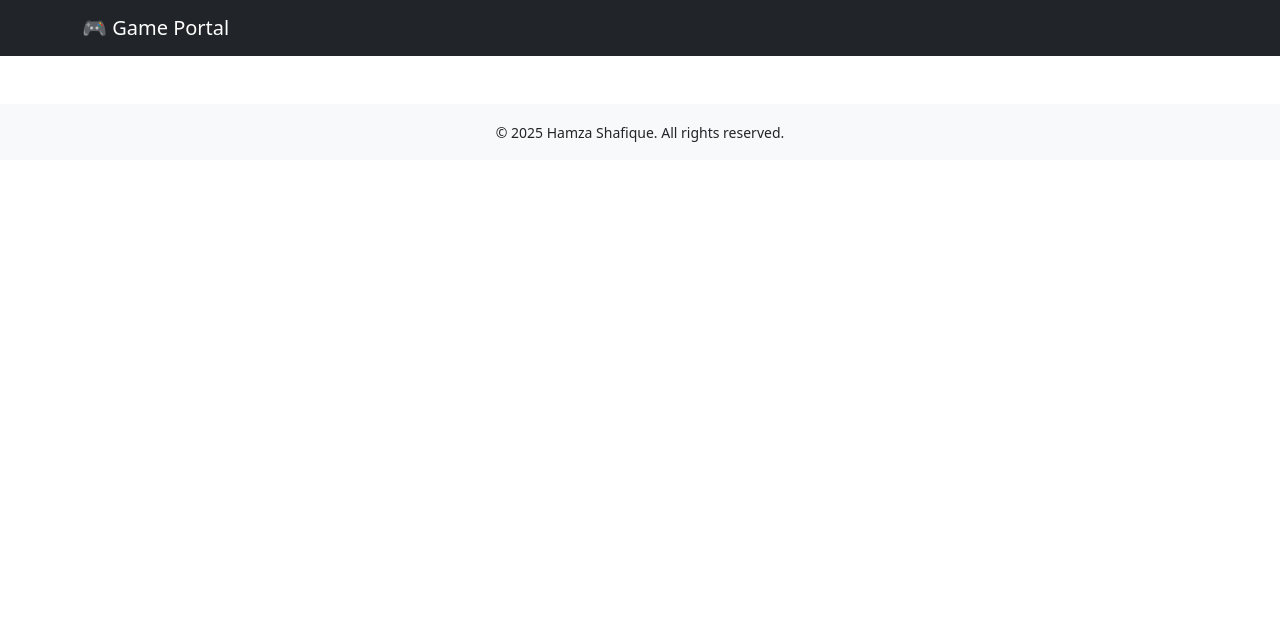
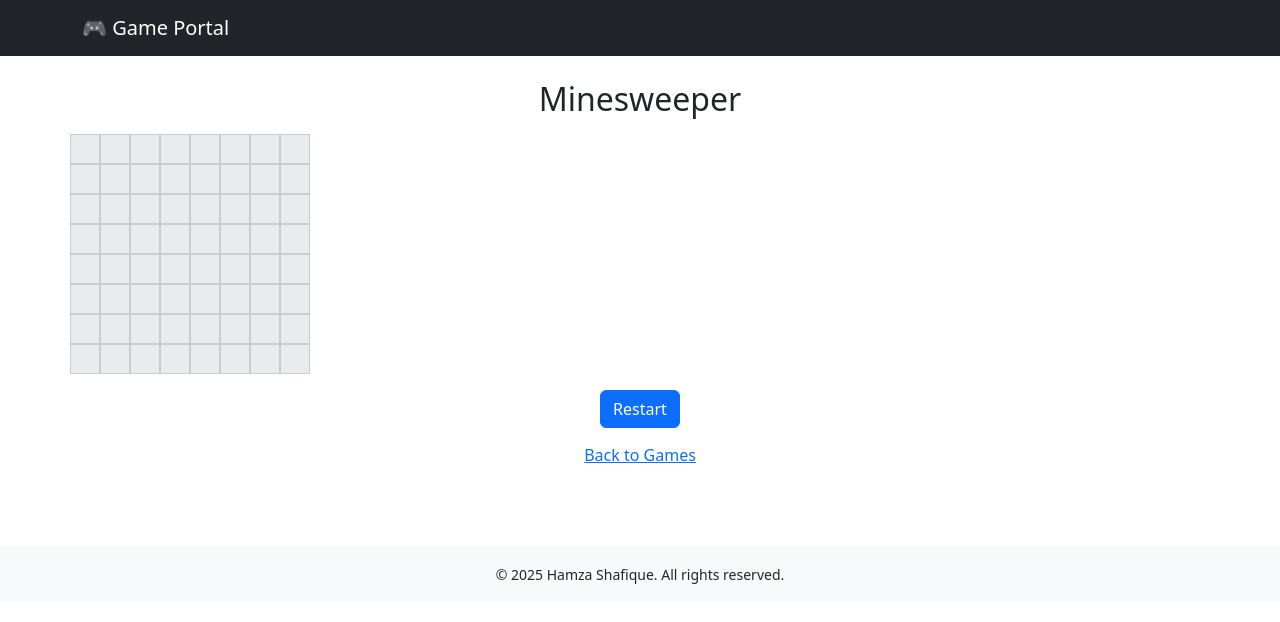
Before and after one commit to hamzash750/FreeGameRoom, an Angular app in the folder game-portal/: page /minesweeper in a window 1280 px wide. Before the commit this address led to /. Shown: the top 622 px of the page. Built offline with nearby package versions, Linux system fonts and the light colour scheme.

Commit message:
Add Minesweeper game

```diff
--- a/game-portal/src/app/app.routes.ts
+++ b/game-portal/src/app/app.routes.ts
@@ -4,11 +4,13 @@ import { GameList } from './pages/game-list/game-list';
 import { TicTacToe } from './pages/tic-tac-toe/tic-tac-toe';
 import { SnakeGame } from './pages/snake-game/snake-game';
 import { MemoryGame } from './pages/memory-game/memory-game';
+import { Minesweeper } from './pages/minesweeper/minesweeper';
 
 export const routes: Routes = [
   { path: '', component: GameList },
   { path: 'tic-tac-toe', component: TicTacToe },
   { path: 'snake', component: SnakeGame },
   { path: 'memory', component: MemoryGame },
+  { path: 'minesweeper', component: Minesweeper },
   { path: 'game/:id', component: GameDetail },
 ];
--- a/game-portal/src/app/app.ts
+++ b/game-portal/src/app/app.ts
@@ -12,8 +12,8 @@ export class App {
     this.title.setTitle('Free Game Portal - Play Browser Games');
 
     this.meta.addTags([
-      { name: 'description', content: 'Enjoy free classic browser games like Tic Tac Toe, Snake, and Memory Game. No login required.' },
-      { name: 'keywords', content: 'Free games, Angular games, browser games, tic tac toe, snake, memory, HTML5 games' },
+      { name: 'description', content: 'Enjoy free classic browser games like Tic Tac Toe, Snake, Memory Game and Minesweeper. No login required.' },
+      { name: 'keywords', content: 'Free games, Angular games, browser games, tic tac toe, snake, memory, minesweeper, HTML5 games' },
       { name: 'author', content: 'Hamza Shafique' },
       { name: 'robots', content: 'index, follow' },
       { name: 'viewport', content: 'width=device-width, initial-scale=1' },
--- a/game-portal/src/app/pages/game-list/game-list.ts
+++ b/game-portal/src/app/pages/game-list/game-list.ts
@@ -29,6 +29,12 @@ games = [
     name: 'Memory Game',
     description: 'Match the cards!',
    icon: 'https://cdn-icons-png.flaticon.com/512/3050/3050525.png'
+  },
+  {
+    route: '/minesweeper',
+    name: 'Minesweeper',
+    description: 'Clear the field without hitting mines.',
+    icon: 'https://img.icons8.com/ios-filled/200/000000/minesweeper.png'
   }
 ];
 
--- /dev/null
+++ b/game-portal/src/app/pages/minesweeper/minesweeper.css
@@ -0,0 +1,20 @@
+.board .row {
+  display: flex;
+}
+
+.cell {
+  width: 30px;
+  height: 30px;
+  border: 1px solid #ccc;
+  background: #e9ecef;
+  padding: 0;
+  line-height: 1;
+}
+
+.cell:focus {
+  outline: none;
+}
+
+.cell span {
+  pointer-events: none;
+}
--- /dev/null
+++ b/game-portal/src/app/pages/minesweeper/minesweeper.html
@@ -0,0 +1,20 @@
+<div class="container py-4 text-center">
+  <h2 class="mb-3">Minesweeper</h2>
+  <div class="board mx-auto mb-3">
+    <div class="row" *ngFor="let row of board; let y = index">
+      <button class="cell" *ngFor="let cell of row; let x = index"
+              (click)="reveal(cell, x, y)"
+              (contextmenu)="toggleFlag(cell); $event.preventDefault()">
+        <span *ngIf="cell.revealed">
+          <span *ngIf="cell.mine">💣</span>
+          <span *ngIf="!cell.mine && cell.adjacent > 0">{{cell.adjacent}}</span>
+        </span>
+        <span *ngIf="!cell.revealed && cell.flagged">🚩</span>
+      </button>
+    </div>
+  </div>
+  <p *ngIf="gameOver && remaining === 0" class="text-success">You Win!</p>
+  <p *ngIf="gameOver && remaining > 0" class="text-danger">Game Over!</p>
+  <button class="btn btn-primary" (click)="reset()">Restart</button>
+  <a routerLink="/" class="btn btn-link d-block mt-2">Back to Games</a>
+</div>
--- /dev/null
+++ b/game-portal/src/app/pages/minesweeper/minesweeper.ts
@@ -0,0 +1,114 @@
+import { CommonModule } from '@angular/common';
+import { Component } from '@angular/core';
+import { RouterModule } from '@angular/router';
+
+interface Cell {
+  mine: boolean;
+  revealed: boolean;
+  flagged: boolean;
+  adjacent: number;
+}
+
+@Component({
+  selector: 'app-minesweeper',
+  standalone: true,
+  imports: [CommonModule, RouterModule],
+  templateUrl: './minesweeper.html',
+  styleUrl: './minesweeper.css'
+})
+export class Minesweeper {
+  width = 8;
+  height = 8;
+  mines = 10;
+  board: Cell[][] = [];
+  gameOver = false;
+  remaining = 0;
+
+  constructor() {
+    this.reset();
+  }
+
+  reset(): void {
+    this.remaining = this.width * this.height - this.mines;
+    this.gameOver = false;
+    this.board = Array.from({ length: this.height }, () =>
+      Array.from({ length: this.width }, () => ({ mine: false, revealed: false, flagged: false, adjacent: 0 }))
+    );
+    // place mines
+    let placed = 0;
+    while (placed < this.mines) {
+      const x = Math.floor(Math.random() * this.width);
+      const y = Math.floor(Math.random() * this.height);
+      const cell = this.board[y][x];
+      if (!cell.mine) {
+        cell.mine = true;
+        placed++;
+      }
+    }
+    // calculate adjacent counts
+    for (let y = 0; y < this.height; y++) {
+      for (let x = 0; x < this.width; x++) {
+        if (!this.board[y][x].mine) {
+          this.board[y][x].adjacent = this.countAdjacent(x, y);
+        }
+      }
+    }
+  }
+
+  private countAdjacent(x: number, y: number): number {
+    let count = 0;
+    for (let dy = -1; dy <= 1; dy++) {
+      for (let dx = -1; dx <= 1; dx++) {
+        if (dx === 0 && dy === 0) continue;
+        const nx = x + dx;
+        const ny = y + dy;
+        if (nx >= 0 && ny >= 0 && nx < this.width && ny < this.height && this.board[ny][nx].mine) {
+          count++;
+        }
+      }
+    }
+    return count;
+  }
+
+  reveal(cell: Cell, x: number, y: number): void {
+    if (this.gameOver || cell.revealed || cell.flagged) return;
+    cell.revealed = true;
+    if (cell.mine) {
+      this.gameOver = true;
+      this.revealAll();
+      return;
+    }
+    this.remaining--;
+    if (cell.adjacent === 0) {
+      for (let dy = -1; dy <= 1; dy++) {
+        for (let dx = -1; dx <= 1; dx++) {
+          if (dx === 0 && dy === 0) continue;
+          const nx = x + dx;
+          const ny = y + dy;
+          if (nx >= 0 && ny >= 0 && nx < this.width && ny < this.height) {
+            const neighbor = this.board[ny][nx];
+            if (!neighbor.revealed && !neighbor.flagged) {
+              this.reveal(neighbor, nx, ny);
+            }
+          }
+        }
+      }
+    }
+    if (this.remaining === 0) {
+      this.gameOver = true;
+    }
+  }
+
+  toggleFlag(cell: Cell): void {
+    if (this.gameOver || cell.revealed) return;
+    cell.flagged = !cell.flagged;
+  }
+
+  private revealAll(): void {
+    for (const row of this.board) {
+      for (const c of row) {
+        c.revealed = true;
+      }
+    }
+  }
+}
--- a/game-portal/src/index.html
+++ b/game-portal/src/index.html
@@ -5,21 +5,21 @@
 
   <!-- ✅ Title and SEO Meta -->
   <title>Free Game Portal - Play Browser Games</title>
-  <meta name="description" content="Play classic browser games built with Angular and Bootstrap. Enjoy Tic Tac Toe, Snake, and more — no login needed.">
-  <meta name="keywords" content="Free games, browser games, Angular, Tic Tac Toe, Snake game, Memory game">
+  <meta name="description" content="Play classic browser games built with Angular and Bootstrap. Enjoy Tic Tac Toe, Snake, Minesweeper and more — no login needed.">
+  <meta name="keywords" content="Free games, browser games, Angular, Tic Tac Toe, Snake game, Memory game, Minesweeper">
   <meta name="author" content="Hamza Shafique">
   <meta name="robots" content="index, follow">
   <meta name="viewport" content="width=device-width, initial-scale=1.0">
 
   <!-- ✅ Open Graph Tags for social sharing -->
   <meta property="og:title" content="Free Game Portal" />
-  <meta property="og:description" content="Play browser games like Tic Tac Toe and Snake for free!" />
+  <meta property="og:description" content="Play browser games like Tic Tac Toe, Snake and Minesweeper for free!" />
   <meta property="og:image" content="https://hamzash750.github.io/FreeGameRoom/preview.png" />
   <meta property="og:url" content="https://hamzash750.github.io/FreeGameRoom/" />
   <meta property="og:type" content="website" />
   <meta name="twitter:card" content="summary_large_image" />
   <meta name="twitter:title" content="Free Game Portal" />
-  <meta name="twitter:description" content="Enjoy browser games like Tic Tac Toe and Snake for free!" />
+  <meta name="twitter:description" content="Enjoy browser games like Tic Tac Toe, Snake and Minesweeper for free!" />
   <meta name="twitter:image" content="https://hamzash750.github.io/FreeGameRoom/preview.png" />
 
   <!-- ✅ Canonical URL should point to deployed domain -->
```
